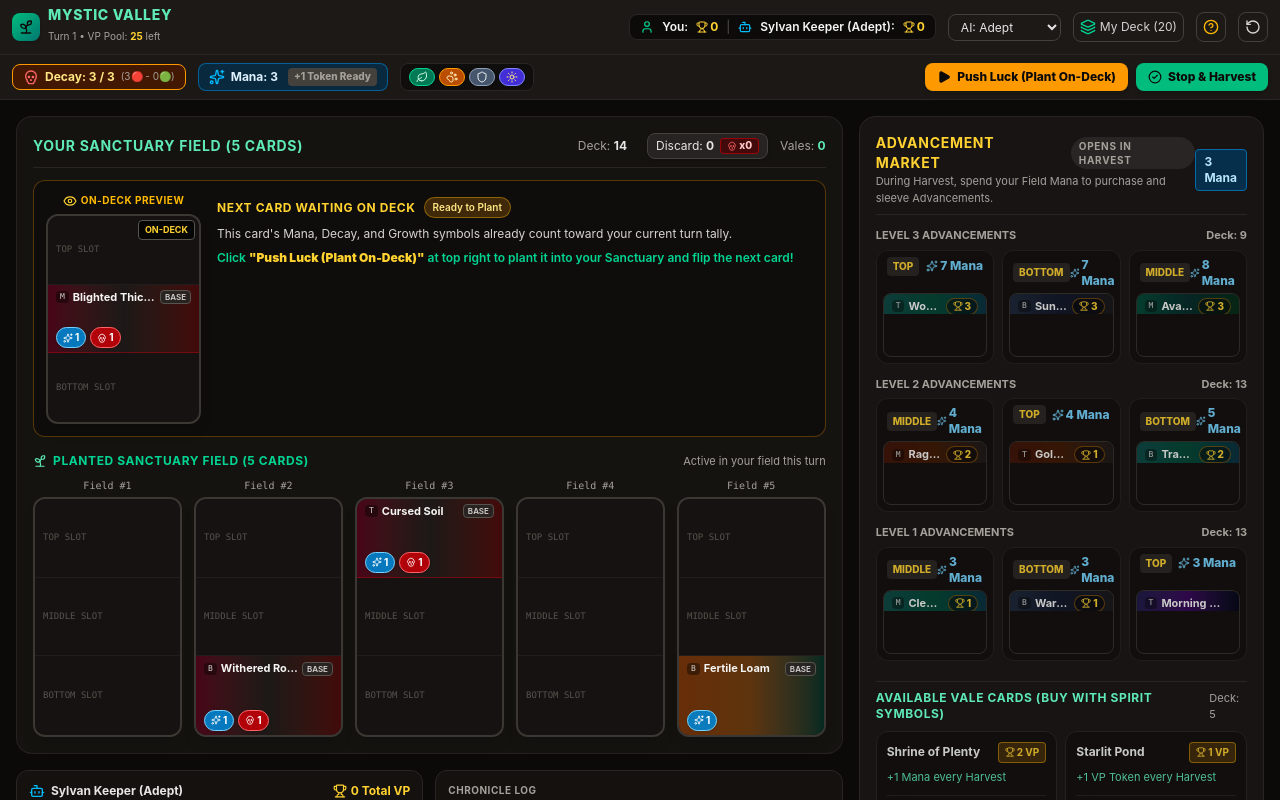
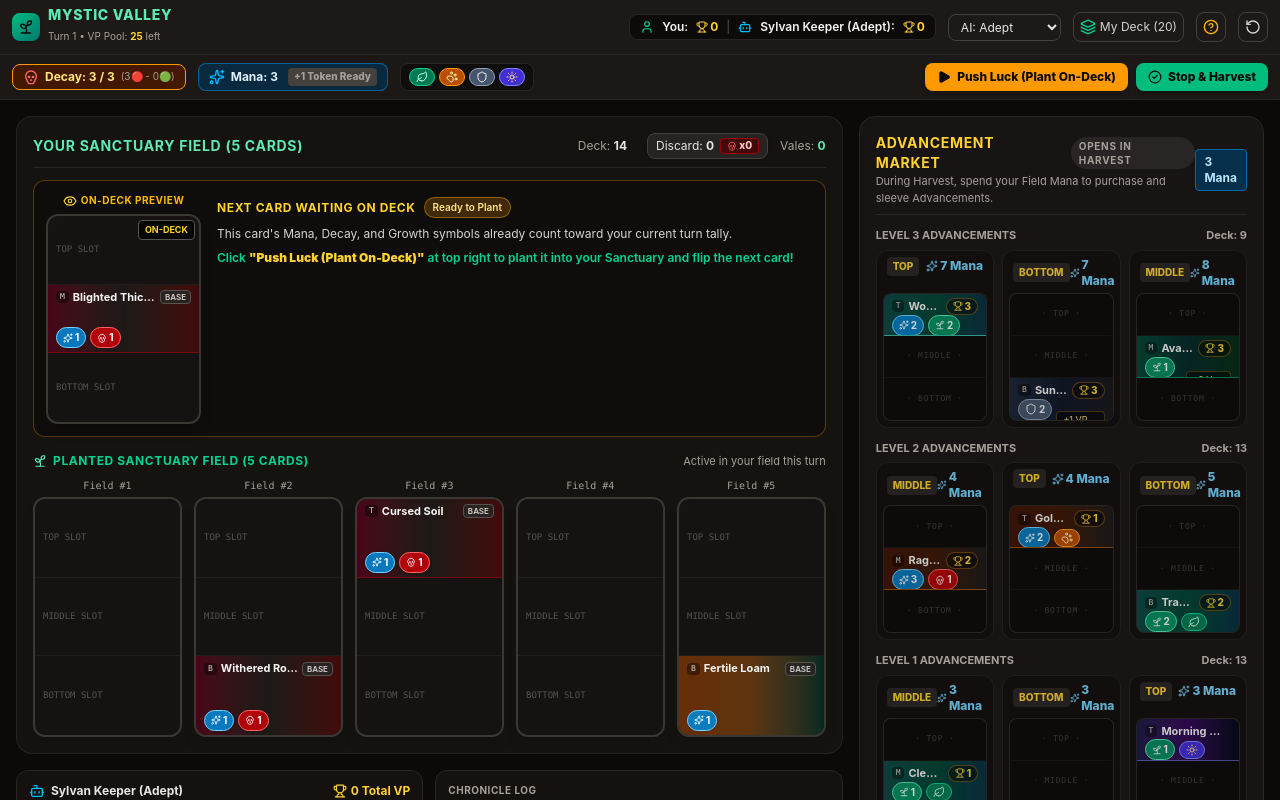
Before and after one commit to si1ver1/mysticvalley, a React (Vite) app: page / in a window 1280 px wide. Shown: the top 800 px of the page. Built offline with nearby package versions, Linux system fonts and the light colour scheme.

Commit message:
Align market advancement cards to display in their physical top, middle, or bottom card slot

```diff
--- a/src/App.jsx
+++ b/src/App.jsx
@@ -1827,8 +1827,29 @@ export default function App() {
                               <Sparkles className="w-3 h-3" /> {slice.cost} Mana
                             </span>
                           </div>
-                          <div className="h-16 rounded-lg overflow-hidden border border-stone-700/70">
-                            <SliceRenderer slice={slice} pos={slice.slot} isBase={false} />
+                          <div className="h-28 sm:h-32 rounded-lg overflow-hidden border border-stone-700/60 flex flex-col bg-stone-950/80 shadow-inner">
+                            {['TOP', 'MIDDLE', 'BOTTOM'].map((pos) => {
+                              if (slice.slot === pos) {
+                                return (
+                                  <SliceRenderer
+                                    key={pos}
+                                    slice={slice}
+                                    pos={pos}
+                                    isBase={false}
+                                  />
+                                );
+                              }
+                              return (
+                                <div
+                                  key={pos}
+                                  className="h-1/3 w-full border-b last:border-b-0 border-stone-800/40 bg-stone-950/40 flex items-center justify-center select-none"
+                                >
+                                  <span className="text-[8px] font-mono text-stone-600/70 tracking-widest uppercase">
+                                    · {pos} ·
+                                  </span>
+                                </div>
+                              );
+                            })}
                           </div>
                         </div>
                       );
```
